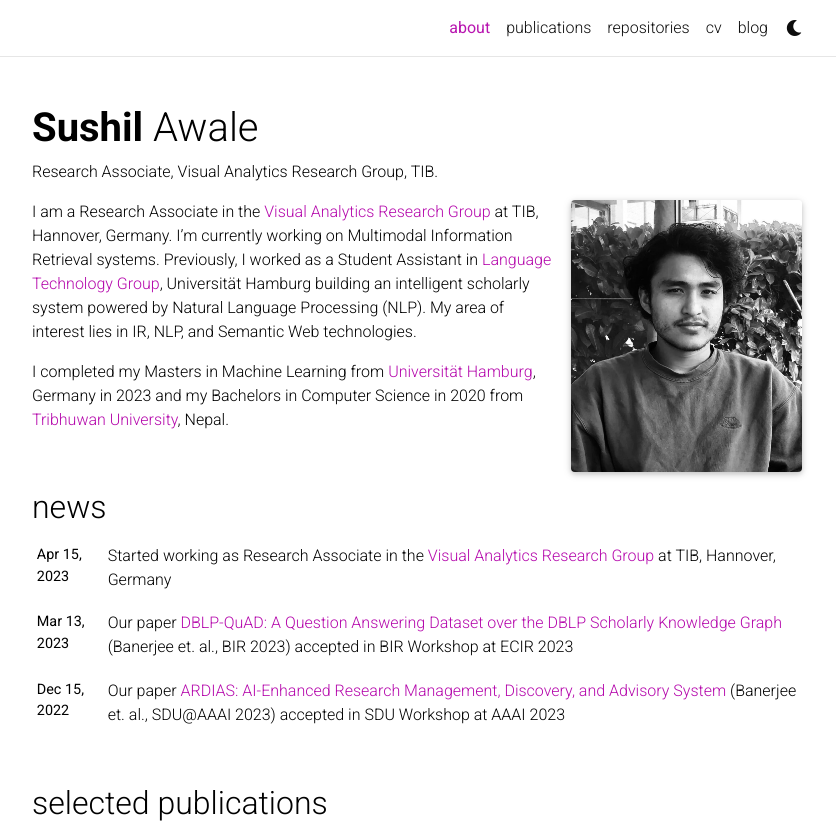
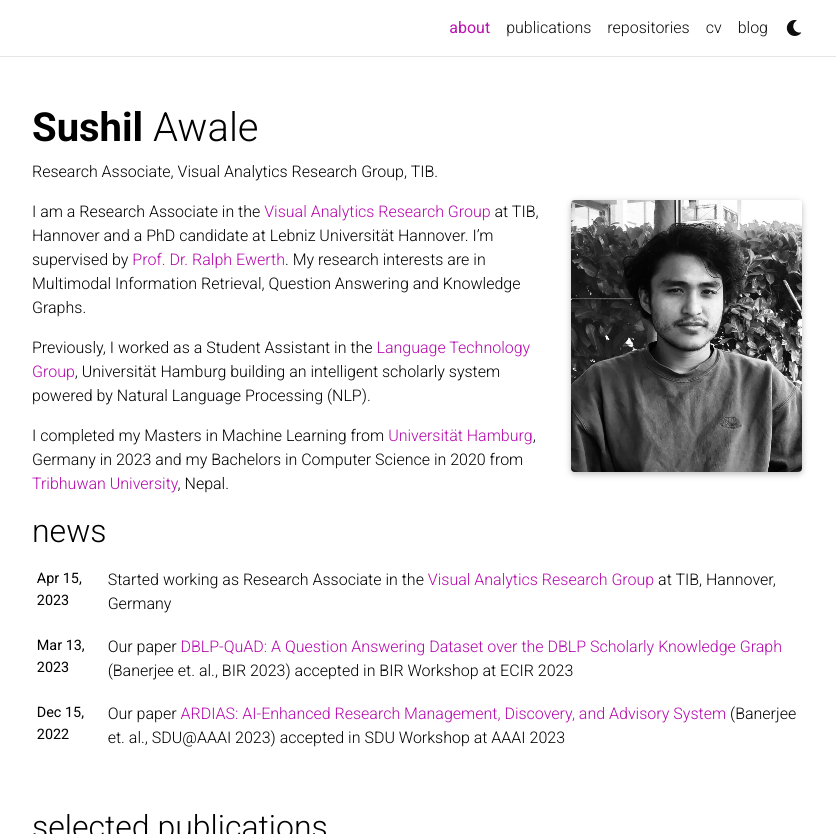
Before and after one commit to awalesushil/awalesushil.github.io, a Jekyll site: the page built from _pages/about.md, in a window 1280 px wide and 1250 px high, cut to the strip 0-834 px from the top of the window. Shown: the whole strip, without its empty margins (223-1059 px from the left). Built offline with Jekyll 4.4.1, drawn with Linux system fonts in a browser that asks for light colours; full-size pictures stand in for the smaller copies a plugin makes; comment, search, counter and statistics services are not loaded; a style sheet for code colours, icons or effects is not loaded.

Commit message:
Updated bio

```diff
--- a/_pages/about.md
+++ b/_pages/about.md
@@ -15,6 +15,8 @@ selected_papers: true # includes a list of papers marked as "selected={true}"
 social: true  # includes social icons at the bottom of the page
 ---
 
-I am a Research Associate in the [Visual Analytics Research Group](https://www.tib.eu/en/research-development/research-groups-and-labs/visual-analytics) at TIB, Hannover, Germany. I'm currently working on Multimodal Information Retrieval systems. Previously, I worked as a Student Assistant in [Language Technology Group](https://www.inf.uni-hamburg.de/en/inst/ab/lt/home.html), Universität Hamburg building an intelligent scholarly system powered by Natural Language Processing (NLP). My area of interest lies in IR, NLP, and Semantic Web technologies.
+I am a Research Associate in the [Visual Analytics Research Group](https://www.tib.eu/en/research-development/research-groups-and-labs/visual-analytics) at TIB, Hannover and a PhD candidate at Lebniz Universität Hannover. I'm supervised by [Prof. Dr. Ralph Ewerth](https://www.tib.eu/en/research-development/research-groups-and-labs/visual-analytics/staff/ralph-ewerth). My research interests are in Multimodal Information Retrieval, Question Answering and Knowledge Graphs.
+
+Previously, I worked as a Student Assistant in the [Language Technology Group](https://www.inf.uni-hamburg.de/en/inst/ab/lt/home.html), Universität Hamburg building an intelligent scholarly system powered by Natural Language Processing (NLP).
 
 I completed my Masters in Machine Learning from [Universität Hamburg](https://master-intelligent-adaptive-systems.com/), Germany in 2023 and my Bachelors in Computer Science in 2020 from [Tribhuwan University](http://tribhuvan-university.edu.np/), Nepal.
```
